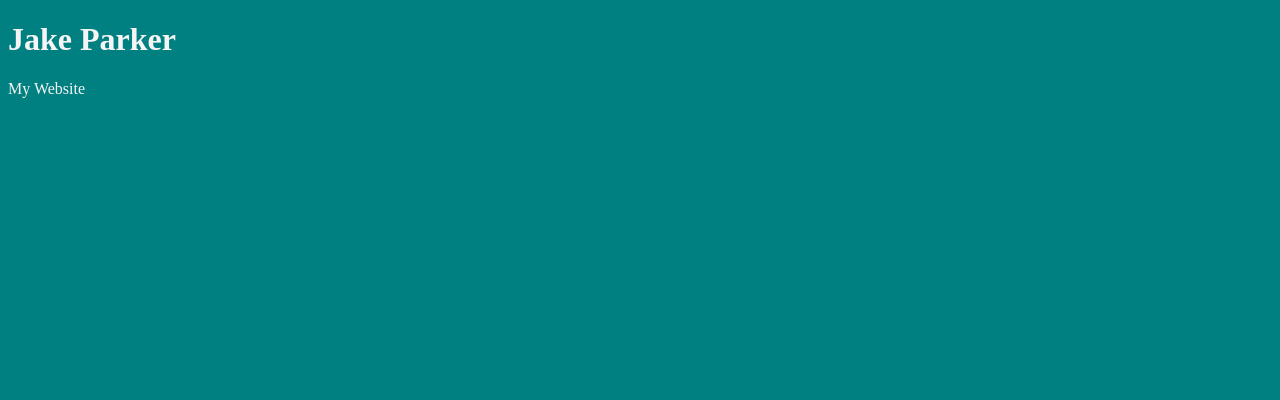
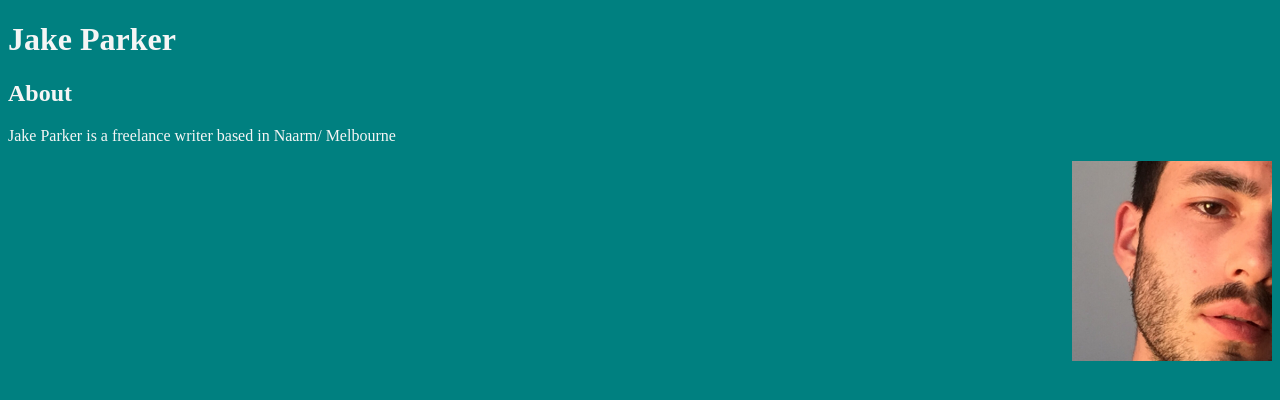
Before and after one commit to jakedanpar/jakedanpar.github.io, a plain HTML site: page index.html in a window 1280 px wide. Drawn offline with Linux system fonts and the light colour scheme; files whose address does not match are found by name.

Commit message:
Added a profile picture

```diff
--- a/css/styles.css
+++ b/css/styles.css
@@ -1,5 +1,10 @@
 body {
     background-color:teal;
     color:whitesmoke;
+}
 
+.profile-image {
+    width: 200px;
+    height: auto;
+    float: right;
 }
--- a/index.html
+++ b/index.html
@@ -8,12 +8,14 @@
   <meta name="description" content="Jake Parker">
   <meta name="author" content="Jake Parker">
 
-  <link rel="stylesheet" href="css/styles.css?v=1.0">
+  <link rel="stylesheet" href="css/styles.css?v=1.1">
 
 </head>
 <body>
     <h1>Jake Parker</h1>
-    <p>My Website</p>
+    <h2>About</h2>
+    <p>Jake Parker is a freelance writer based in Naarm/ Melbourne</p>
+    <img class="profile-image" src="images/profile-picture.jpg" alt="Jake Parker" />
   <script src="js/scripts.js"></script>
 </body>
 </html>
```
Also changed, not shown: images/profile-picture.jpg (added), 1 other file.
